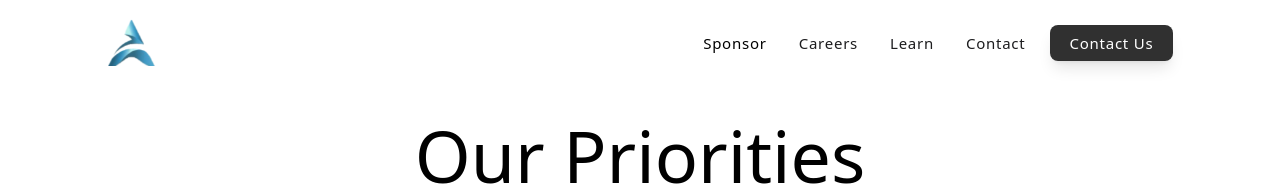
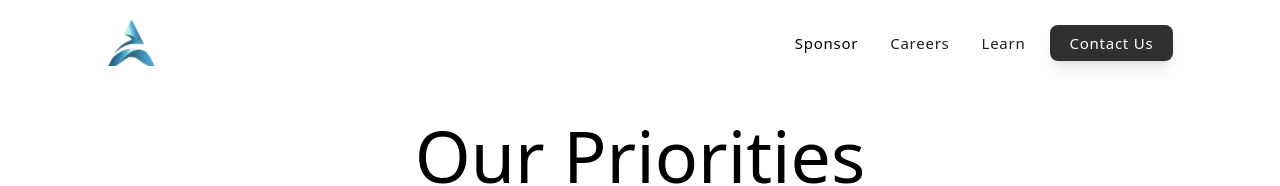
Before and after one commit to anthcoding/atlantis-clinical-research, a Next.js app: page /sponsor in a window 1280 px wide. Shown: the top 186 px of the page. Built offline with nearby package versions, Linux system fonts and the light colour scheme; what tailwindcss-highlights would draw is missing.

Commit message:
Removing element from navigation-bar

```diff
--- a/src/app/global/navbar/Navbar.tsx
+++ b/src/app/global/navbar/Navbar.tsx
@@ -36,7 +36,7 @@ const NavBar = () => {
 					</div>
 					<div className="items-center justify-center hidden pl-4 bg-gray-400 rounded-lg md:flex bg-clip-padding backdrop-filter backdrop-blur-md bg-opacity-10">
 						<ul className="flex gap-8">
-							{NavLinks.slice(1).map((link) => (
+							{NavLinks.slice(1, 4).map((link) => (
 								<li key={link.name}>
 									<Link
 										className={`${
```
